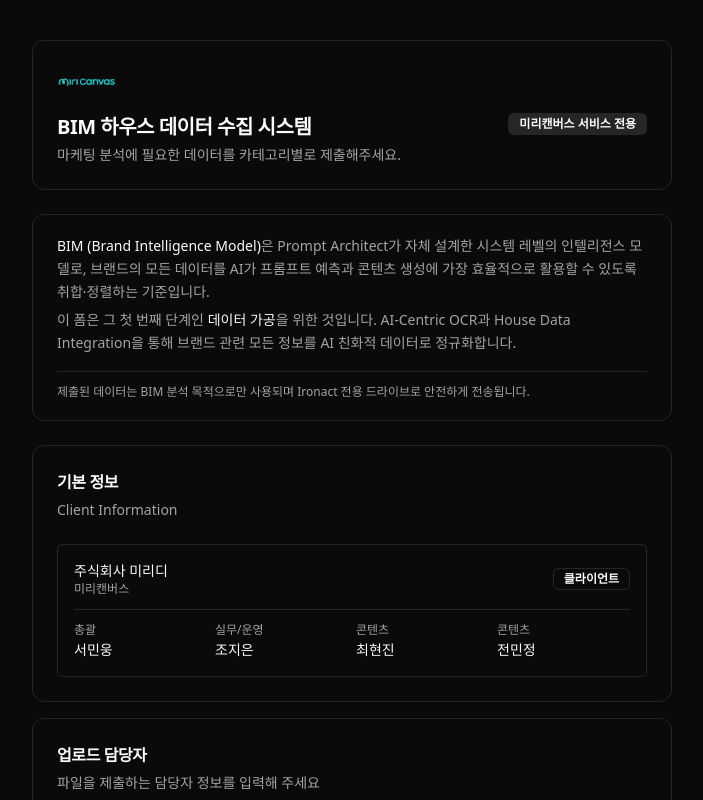
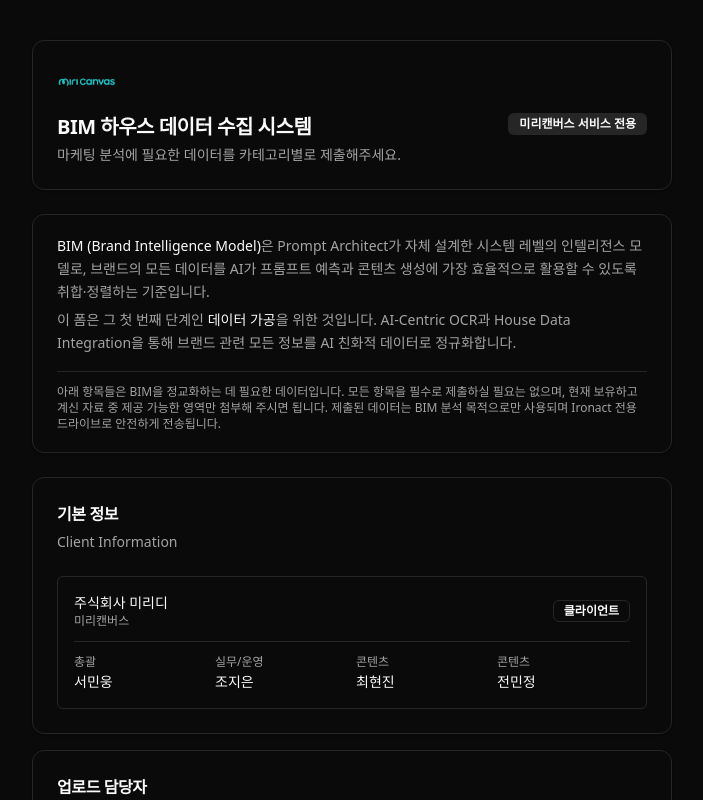
Before and after one commit to makim-414/bim-data-request, a React (Vite) app: page / in a window 1280 px wide. Shown: the top 800 px of the page, without its empty margins (288-991 px from the left). Built offline with nearby package versions, Linux system fonts and the light colour scheme.

Commit message:
feat: BIM 소개에 필수 아님 안내 추가

```diff
--- a/src/App.tsx
+++ b/src/App.tsx
@@ -597,6 +597,7 @@
               </div>
 
               <p className="text-xs text-muted-foreground border-t pt-3">
+                아래 항목들은 BIM을 정교화하는 데 필요한 데이터입니다. 모든 항목을 필수로 제출하실 필요는 없으며, 현재 보유하고 계신 자료 중 제공 가능한 영역만 첨부해 주시면 됩니다.
                 제출된 데이터는 BIM 분석 목적으로만 사용되며 Ironact 전용 드라이브로 안전하게 전송됩니다.
               </p>
             </CardContent>
```
